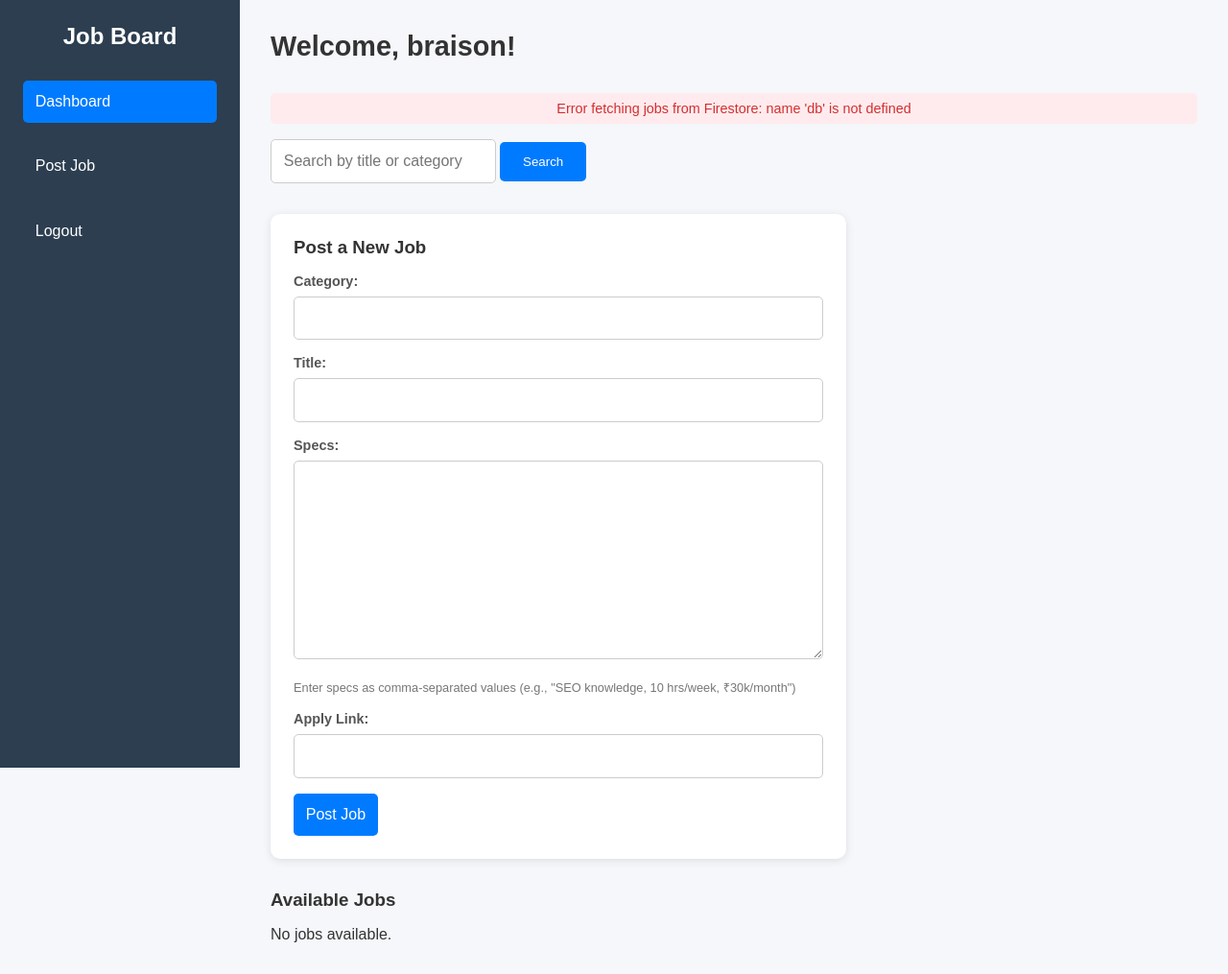
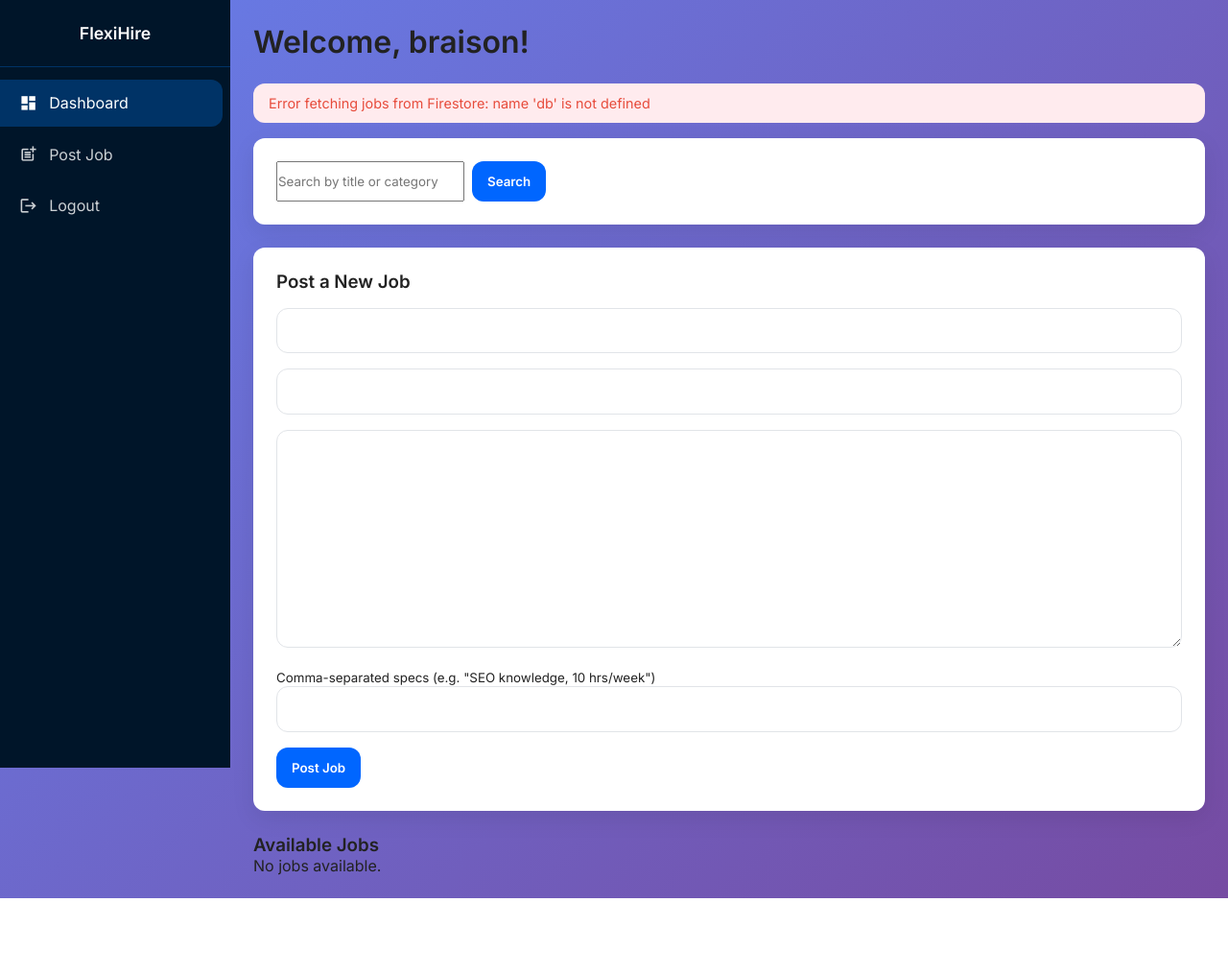
Before and after one commit to BraisonWabwire/django_flexi_hire, a Django app: page /home/ in a window 1280 px wide. Shown: the whole page at 96% size. After the commit the page ends 936 px from the top, so only its background shows below. Run offline with Django 5.2, Linux system fonts and the light colour scheme; a user stored in the database is signed in; parts of the project's set-up code (start-up, migrations or seed data) failed here and were passed over.

Commit message:
updating homepage

```diff
--- a/flexi_hire_backend/firebase_app/templates/firebase_app/home.html
+++ b/flexi_hire_backend/firebase_app/templates/firebase_app/home.html
@@ -2,423 +2,201 @@
 <html lang="en">
 <head>
     <meta charset="UTF-8">
-    <meta name="viewport" content="width=device-width, initial-scale=1.0">
-    <title>Dashboard - Job Board</title>
+    <title>Dashboard – FlexiHire</title>
+    <meta name="viewport" content="width=device-width, initial-scale=1">
+    <link href="https://fonts.googleapis.com/css2?family=Inter:wght@400;500;600&display=swap" rel="stylesheet">
+    <link href="https://fonts.googleapis.com/icon?family=Material+Icons" rel="stylesheet">
     <style>
-        * {
-            margin: 0;
-            padding: 0;
-            box-sizing: border-box;
-            font-family: 'Arial', sans-serif;
+        :root{
+            --primary:#0066ff;
+            --primary-dark:#0046b8;
+            --danger:#e74c3c;
+            --bg:linear-gradient(135deg,#667eea 0%, #764ba2 100%);
+            --card:#fff;
+            --text:#222;
+            --muted:#6e6e73;
+            --border:#e1e4e8;
+            --radius:12px;
+            --shadow:0 8px 24px rgba(0,0,0,.08);
+            --sidebar:#001529;
+            --sidebar-hover:#003366;
         }
+        *{box-sizing:border-box;margin:0;padding:0;font-family:'Inter',sans-serif;}
+        body{background:var(--bg);min-height:100vh;color:var(--text);display:flex}
 
-        body {
-            background: #f5f7fa;
-            color: #333;
+        /* ---------- Sidebar ---------- */
+        .sidebar{
+            width:240px;height:100vh;background:var(--sidebar);color:#fff;
+            display:flex;flex-direction:column;position:fixed;transition:transform .3s ease;z-index:1000
         }
+        .sidebar-header{padding:1.5rem 1rem;font-weight:600;font-size:1.1rem;text-align:center;border-bottom:1px solid var(--sidebar-hover)}
+        .sidebar nav{flex:1;padding:.5rem 0;overflow-y:auto}
+        .sidebar nav a{
+            display:flex;align-items:center;gap:.75rem;
+            padding:.9rem 1.25rem;color:#ffffffcc;border-radius:0 var(--radius) var(--radius) 0;
+            margin:.3rem .5rem .3rem 0;text-decoration:none;transition:.2s;
+        }
+        .sidebar nav a:hover,.sidebar nav a.active{background:var(--sidebar-hover);color:#fff}
+        .sidebar .icon{font-size:1.2rem}
 
-        .dashboard {
-            display: flex;
-            min-height: 100vh;
+        /* ---------- Main Wrapper ---------- */
+        .wrapper{margin-left:240px;width:calc(100% - 240px);padding:1.5rem;animation:fadeIn .4s ease}
+        @keyframes fadeIn{from{opacity:0;transform:translateY(-10px)}to{opacity:1;transform:translateY(0)}}
+        header{display:flex;align-items:center;gap:1rem;margin-bottom:1.5rem}
+        .hamburger{display:none;background:none;border:none;font-size:1.75rem;color:var(--text);cursor:pointer}
+
+        /* ---------- Messages ---------- */
+        .alert{padding:.75rem 1rem;border-radius:var(--radius);margin-bottom:1rem;font-size:.9rem}
+        .alert.error{background:#ffebee;color:var(--danger)}
+        .alert.success{background:#e8f5e9;color:#2e7d32}
+
+        /* ---------- Forms ---------- */
+        .form-card{
+            background:var(--card);padding:1.5rem;border-radius:var(--radius);box-shadow:var(--shadow);margin-bottom:1.5rem
         }
+        .form-card h3{margin-bottom:1rem;font-weight:600}
+        .form-group{margin-bottom:1rem}
+        .form-group input,.form-group textarea,.form-group select{
+            width:100%;padding:.8rem 1rem;border:1px solid var(--border);border-radius:var(--radius);font-size:1rem
+        }
+        .form-group input:focus,.form-group textarea:focus,.form-group select:focus{
+            outline:none;border-color:var(--primary);box-shadow:0 0 0 3px rgba(0,102,255,.15)
+        }
+        .btn{
+            background:var(--primary);color:#fff;border:none;padding:.8rem 1rem;border-radius:var(--radius);
+            font-weight:600;cursor:pointer;transition:.2s
+        }
+        .btn:hover{background:var(--primary-dark)}
 
-        /* Sidebar */
-        .sidebar {
-            width: 250px;
-            background: #2c3e50;
-            color: #fff;
-            padding: 1.5rem;
-            position: fixed;
-            height: 100%;
-            transition: transform 0.3s ease;
+        /* ---------- Job Grid ---------- */
+        .job-grid{
+            display:grid;gap:1rem;
+            grid-template-columns:repeat(auto-fill,minmax(300px,1fr))
         }
+        .job-card{
+            background:var(--card);border-radius:var(--radius);padding:1.25rem;
+            box-shadow:var(--shadow);transition:transform .2s,box-shadow .2s
+        }
+        .job-card:hover{transform:translateY(-3px);box-shadow:0 12px 28px rgba(0,0,0,.12)}
+        .job-card h4{margin-bottom:.5rem;font-weight:600}
+        .job-card .chip{
+            font-size:.7rem;background:var(--primary);color:#fff;padding:.25rem .6rem;border-radius:12px;margin-bottom:.5rem;display:inline-block
+        }
+        .job-card ul{margin:.5rem 0 0 1.25rem;font-size:.85rem;color:var(--muted)}
+        .job-card .actions{margin-top:1rem;display:flex;gap:.5rem}
+        .job-card .actions a,.job-card .actions button{
+            padding:.4rem .8rem;border-radius:var(--radius);font-size:.8rem;border:none;cursor:pointer
+        }
+        .edit{background:var(--primary);color:#fff}
+        .delete{background:var(--danger);color:#fff}
 
-        .sidebar h2 {
-            font-size: 1.5rem;
-            margin-bottom: 2rem;
-            text-align: center;
-        }
-
-        .sidebar ul {
-            list-style: none;
-        }
-
-        .sidebar ul li {
-            margin: 1.5rem 0;
-        }
-
-        .sidebar ul li a {
-            color: #fff;
-            text-decoration: none;
-            font-size: 1rem;
-            display: block;
-            padding: 0.8rem;
-            border-radius: 5px;
-            transition: background 0.3s ease;
-        }
-
-        .sidebar ul li a:hover {
-            background: #34495e;
-        }
-
-        .sidebar .active {
-            background: #007bff;
-        }
-
-        /* Main content */
-        .main-content {
-            margin-left: 250px;
-            padding: 2rem;
-            width: calc(100% - 250px);
-        }
-
-        .header {
-            display: flex;
-            justify-content: space-between;
-            align-items: center;
-            margin-bottom: 2rem;
-        }
-
-        .header h1 {
-            font-size: 1.8rem;
-            color: #333;
-        }
-
-        .error {
-            color: #d32f2f;
-            background: #ffebee;
-            padding: 0.5rem;
-            border-radius: 5px;
-            margin-bottom: 1rem;
-            text-align: center;
-            font-size: 0.9rem;
-        }
-
-        .success {
-            color: #2e7d32;
-            background: #e8f5e9;
-            padding: 0.5rem;
-            border-radius: 5px;
-            margin-bottom: 1rem;
-            text-align: center;
-            font-size: 0.9rem;
-        }
-
-        /* Search form */
-        .search-form {
-            display: flex;
-            gap: 1rem;
-            margin-bottom: 2rem;
-            max-width: 600px;
-        }
-
-        .search-form input {
-            flex: 1;
-            padding: 0.8rem;
-            border: 1px solid #ccc;
-            border-radius: 5px;
-            font-size: 1rem;
-        }
-
-        .search-form button {
-            background: #007bff;
-            color: #fff;
-            padding: 0.8rem 1.5rem;
-            border: none;
-            border-radius: 5px;
-            cursor: pointer;
-            transition: background 0.3s ease;
-        }
-
-        .search-form button:hover {
-            background: #0056b3;
-        }
-
-        .search-form a {
-            color: #007bff;
-            text-decoration: none;
-            align-self: center;
-        }
-
-        .search-form a:hover {
-            text-decoration: underline;
-        }
-
-        /* Job creation form */
-        .job-form {
-            background: #fff;
-            padding: 1.5rem;
-            border-radius: 10px;
-            box-shadow: 0 2px 10px rgba(0, 0, 0, 0.1);
-            max-width: 600px;
-            margin-bottom: 2rem;
-        }
-
-        .job-form h3 {
-            margin-bottom: 1rem;
-            color: #333;
-        }
-
-        .job-form label {
-            font-weight: bold;
-            color: #555;
-            font-size: 0.9rem;
-            display: block;
-            margin-bottom: 0.5rem;
-        }
-
-        .job-form input,
-        .job-form textarea {
-            width: 100%;
-            padding: 0.8rem;
-            border: 1px solid #ccc;
-            border-radius: 5px;
-            font-size: 1rem;
-            margin-bottom: 1rem;
-            transition: border-color 0.3s ease;
-        }
-
-        .job-form input:focus,
-        .job-form textarea:focus {
-            outline: none;
-            border-color: #007bff;
-            box-shadow: 0 0 5px rgba(0, 123, 255, 0.3);
-        }
-
-        .job-form small {
-            color: #777;
-            font-size: 0.8rem;
-            display: block;
-            margin-bottom: 1rem;
-        }
-
-        .job-form button {
-            background: #007bff;
-            color: #fff;
-            padding: 0.8rem;
-            border: none;
-            border-radius: 5px;
-            font-size: 1rem;
-            cursor: pointer;
-            transition: background 0.3s ease;
-        }
-
-        .job-form button:hover {
-            background: #0056b3;
-        }
-
-        /* Job listings */
-        .job-listings h3 {
-            margin-bottom: 1rem;
-            color: #333;
-        }
-
-        .job-card {
-            background: #fff;
-            padding: 1.5rem;
-            border-radius: 10px;
-            box-shadow: 0 2px 10px rgba(0, 0, 0, 0.1);
-            margin-bottom: 1rem;
-            transition: transform 0.3s ease, box-shadow 0.3s ease;
-        }
-
-        .job-card:hover {
-            transform: translateY(-5px);
-            box-shadow: 0 4px 15px rgba(0, 0, 0, 0.15);
-        }
-
-        .job-card h3 {
-            margin-bottom: 0.5rem;
-            color: #333;
-        }
-
-        .job-card ul {
-            list-style: disc;
-            margin-left: 1.5rem;
-            margin-bottom: 1rem;
-        }
-
-        .job-card p {
-            color: #555;
-            font-size: 0.9rem;
-        }
-
-        .job-card a {
-            color: #007bff;
-            text-decoration: none;
-        }
-
-        .job-card a:hover {
-            text-decoration: underline;
-        }
-
-        .action-buttons {
-            display: flex;
-            gap: 1rem;
-            margin-top: 1rem;
-        }
-
-        .action-buttons a {
-            padding: 0.5rem 1rem;
-            border-radius: 5px;
-            font-size: 0.9rem;
-        }
-
-        .action-buttons a:first-child {
-            background: #007bff;
-            color: #fff;
-        }
-
-        .action-buttons a:first-child:hover {
-            background: #0056b3;
-            text-decoration: none;
-        }
-
-        .action-buttons a:last-child {
-            background: #d32f2f;
-            color: #fff;
-        }
-
-        .action-buttons a:last-child:hover {
-            background: #b71c1c;
-            text-decoration: none;
-        }
-
-        /* Mobile menu toggle */
-        .menu-toggle {
-            display: none;
-            font-size: 1.5rem;
-            cursor: pointer;
-            color: #333;
-        }
-
-        /* Responsive design */
-        @media (max-width: 768px) {
-            .sidebar {
-                transform: translateX(-100%);
-                width: 200px;
-            }
-
-            .sidebar.active {
-                transform: translateX(0);
-            }
-
-            .main-content {
-                margin-left: 0;
-                width: 100%;
-                padding: 1rem;
-            }
-
-            .menu-toggle {
-                display: block;
-                position: fixed;
-                top: 1rem;
-                left: 1rem;
-                z-index: 1000;
-            }
-
-            .header h1 {
-                font-size: 1.5rem;
-            }
-
-            .job-form,
-            .search-form {
-                max-width: 100%;
-            }
-
-            .job-card {
-                padding: 1rem;
-            }
+        /* ---------- Responsive ---------- */
+        @media(max-width:768px){
+            .sidebar{transform:translateX(-100%);width:220px}
+            .sidebar.open{transform:translateX(0)}
+            .wrapper{margin-left:0;width:100%}
+            .hamburger{display:block}
         }
     </style>
 </head>
 <body>
-    <div class="dashboard">
+
 <!-- Sidebar -->
-        <div class="sidebar" id="sidebar">
-            <h2>Job Board</h2>
-            <ul>
-                <li><a href="{% url 'home' %}" class="active">Dashboard</a></li>
-                <li><a href="#post-job" onclick="document.querySelector('.job-form').scrollIntoView({behavior: 'smooth'})">Post Job</a></li>
-                <li><a href="{% url 'logout' %}">Logout</a></li>
-            </ul>
-        </div>
+<aside class="sidebar" id="sidebar">
+    <div class="sidebar-header">FlexiHire</div>
+    <nav>
+        <a href="{% url 'home' %}" class="active">
+            <span class="material-icons icon">dashboard</span>Dashboard
+        </a>
+        <a href="#post-job">
+            <span class="material-icons icon">post_add</span>Post Job
+        </a>
+        <a href="{% url 'logout' %}">
+            <span class="material-icons icon">logout</span>Logout
+        </a>
+    </nav>
+</aside>
 
 <!-- Main content -->
-        <div class="main-content">
-            <div class="header">
-                <span class="menu-toggle" onclick="toggleSidebar()">☰</span>
+<main class="wrapper">
+    <header>
+        <button class="hamburger" aria-label="Toggle menu" onclick="toggleSidebar()">☰</button>
         <h1>Welcome, {{ user.username }}!</h1>
-            </div>
+    </header>
 
-            <!-- Display messages -->
+    <!-- Messages -->
     {% for message in messages %}
-                <p class="{% if message.tags == 'success' %}success{% else %}error{% endif %}">{{ message }}</p>
+        <div class="alert {{ message.tags }}">{{ message }}</div>
     {% endfor %}
 
-            <!-- Search form -->
-            <div class="search-form">
-                <form method="get">
+    <!-- Search -->
+    <form method="get" class="form-card">
+        <div style="display:flex;gap:.5rem">
             <input type="text" name="search" value="{{ search_query }}" placeholder="Search by title or category">
-                    <button type="submit">Search</button>
+            <button class="btn" type="submit">Search</button>
             {% if search_query %}
-                        <a href="{% url 'home' %}">Clear Search</a>
+                <a class="btn" style="background:var(--muted)" href="{% url 'home' %}">Clear</a>
             {% endif %}
+        </div>
     </form>
-            </div>
 
-            <!-- Job creation form -->
-            <div class="job-form" id="post-job">
+    <!-- Post-Job form -->
+    <section id="post-job" class="form-card">
         <h3>Post a New Job</h3>
         <form method="post">
             {% csrf_token %}
-                    {{ form.category.label_tag }}
-                    {{ form.category }}
-                    {{ form.title.label_tag }}
-                    {{ form.title }}
-                    {{ form.specs.label_tag }}
-                    {{ form.specs }}
-                    <small>Enter specs as comma-separated values (e.g., "SEO knowledge, 10 hrs/week, ₹30k/month")</small>
-                    {{ form.apply_link.label_tag }}
-                    {{ form.apply_link }}
-                    <button type="submit">Post Job</button>
+            <div class="form-group">{{ form.category }}</div>
+            <div class="form-group">{{ form.title }}</div>
+            <div class="form-group">{{ form.specs }}</div>
+            <small>Comma-separated specs (e.g. "SEO knowledge, 10 hrs/week")</small>
+            <div class="form-group">{{ form.apply_link }}</div>
+            <button type="submit" class="btn">Post Job</button>
         </form>
-            </div>
+    </section>
 
-            <!-- Job listings -->
-            <div class="job-listings">
+    <!-- Job grid -->
+    <section>
         <h3>Available Jobs</h3>
         {% if jobs %}
+            <div class="job-grid">
                 {% for job in jobs %}
                     <div class="job-card">
-                            <h3>{{ job.title }} ({{ job.category }})</h3>
+                        <span class="chip">{{ job.category }}</span>
+                        <h4>{{ job.title }}</h4>
                         <ul>
                             {% for spec in job.specs_list %}
                                 <li>{{ spec }}</li>
                             {% endfor %}
                         </ul>
-                            <p><a href="{{ job.apply_link }}" target="_blank">Apply Now</a></p>
-                            <p>Posted by: {{ job.user }} on {{ job.created_at }}</p>
+                        <a href="{{ job.apply_link }}" target="_blank" class="btn" style="font-size:.8rem">Apply</a>
                         {% if job.user_id == user.id %}
-                                <div class="action-buttons">
-                                    <a href="{% url 'edit_job' job.id %}">Edit</a>
-                                    <a href="{% url 'delete_job' job.id %}" onclick="return confirm('Are you sure you want to delete this job?')">Delete</a>
+                            <div class="actions">
+                                <a href="{% url 'edit_job' job.id %}" class="edit">Edit</a>
+                                <a href="{% url 'delete_job' job.id %}" class="delete" onclick="return confirm('Delete this job?')">Delete</a>
                             </div>
                         {% endif %}
                     </div>
                 {% endfor %}
+            </div>
         {% else %}
             <p>No jobs available.</p>
         {% endif %}
-            </div>
-        </div>
-    </div>
+    </section>
+</main>
 
 <script>
-        function toggleSidebar() {
     const sidebar = document.getElementById('sidebar');
-            sidebar.classList.toggle('active');
+    function toggleSidebar(){
+        sidebar.classList.toggle('open');
     }
+    // close sidebar when clicking outside on mobile
+    document.addEventListener('click', e=>{
+        if(window.innerWidth > 768) return;
+        if(!sidebar.contains(e.target) && !e.target.closest('.hamburger')){
+            sidebar.classList.remove('open');
+        }
+    });
 </script>
+
 </body>
 </html>
```
Lines whose indentation alone changed are shown as unchanged.
